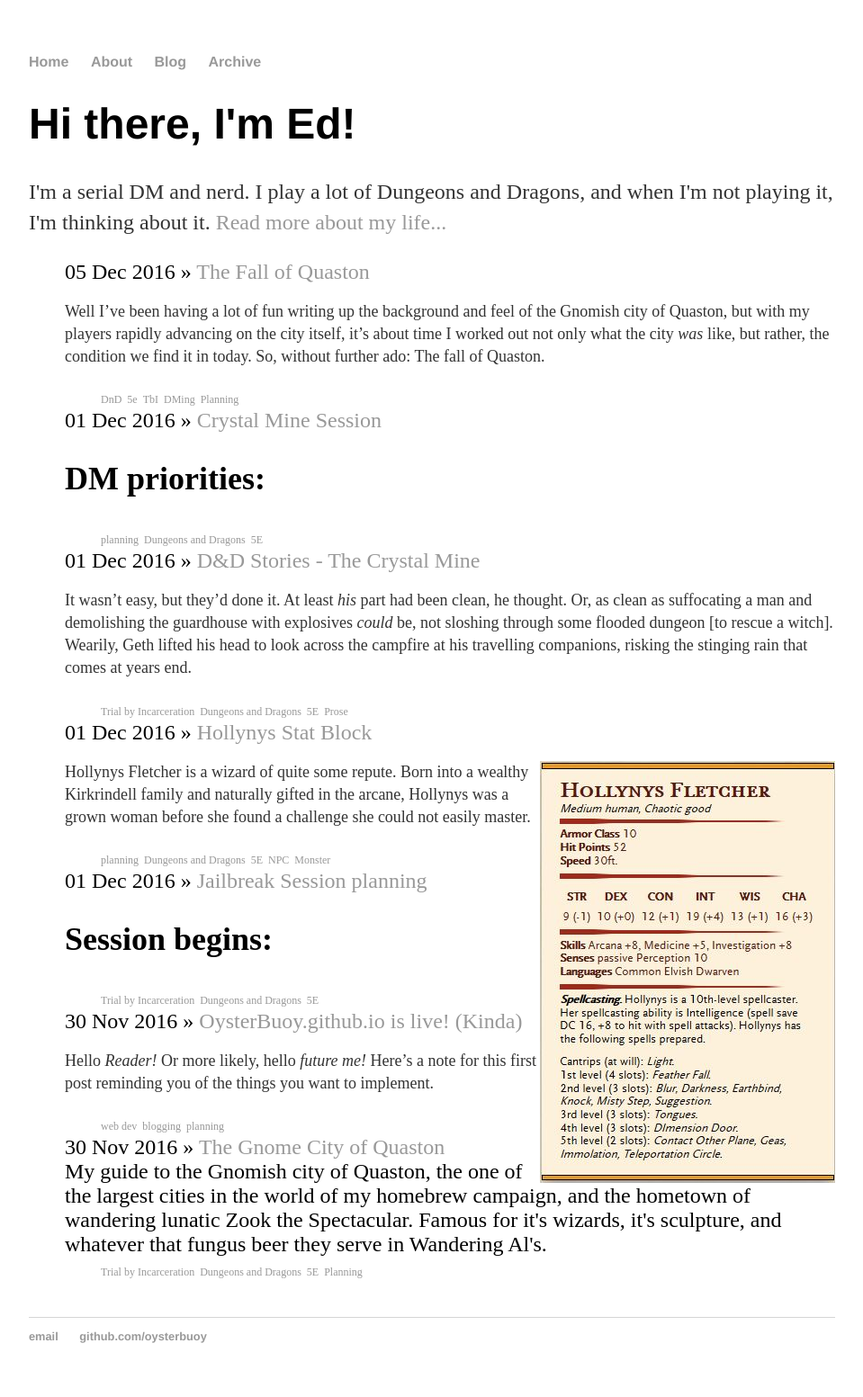
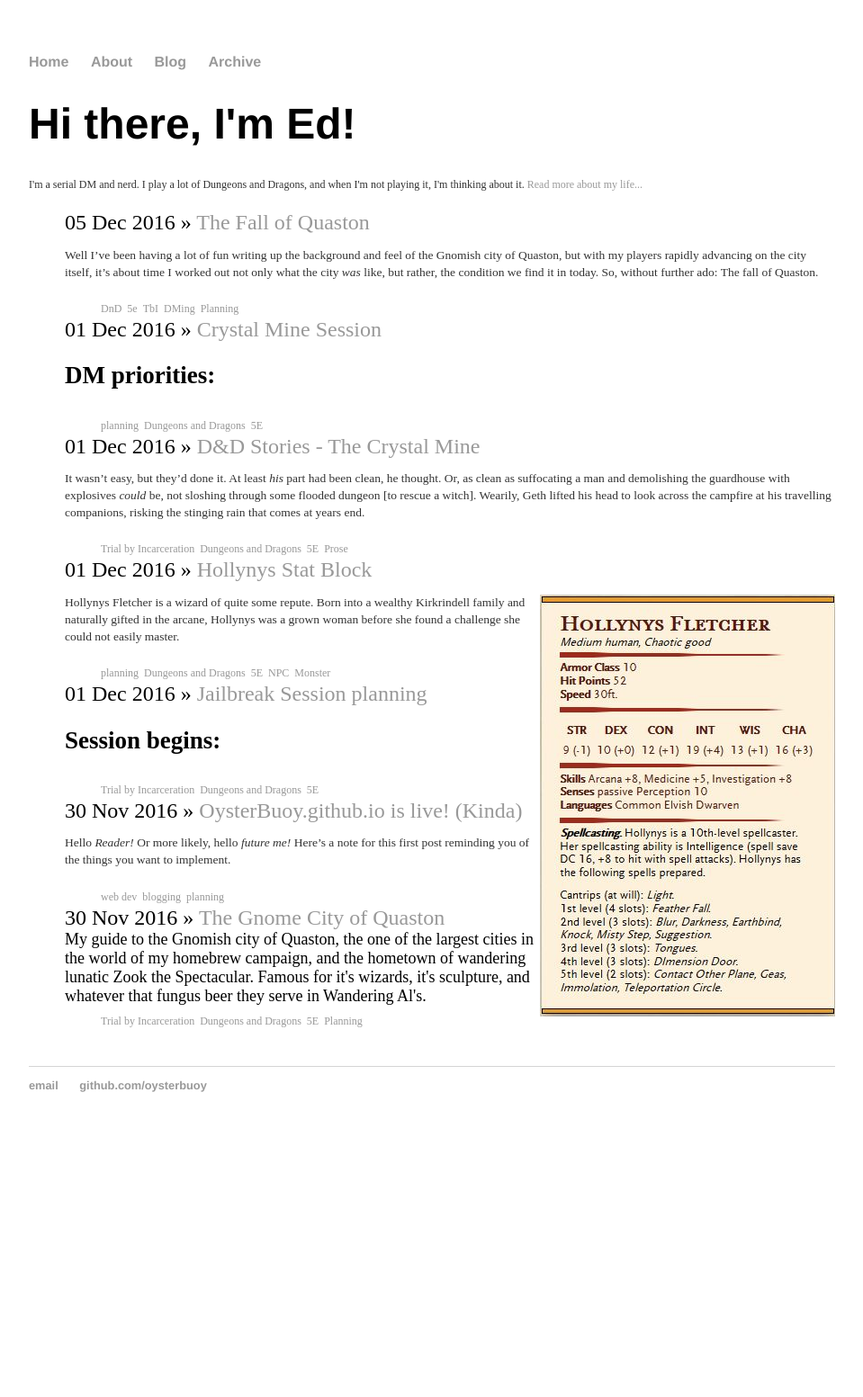
Before and after one commit to OysterBuoy/OysterBuoy.github.io, a Jekyll site: the page built from index.html, in a window 1280 px wide. Shown: the whole page at 90% size, without its empty margins (160-1119 px from the left). Built offline with Jekyll 4.4.1, drawn with Linux system fonts in a browser that asks for light colours; after the commit the page ends 1274 px from its top, so only the background shows below that.

Commit message:
Update main.css

```diff
--- a/css/main.css
+++ b/css/main.css
@@ -56,7 +56,7 @@ ul.posts li {
     text-align: left;
 }
 
-div.excerpt p {
+div.excerpt, p {
     font-size: 0.75em;
 }
 
```
